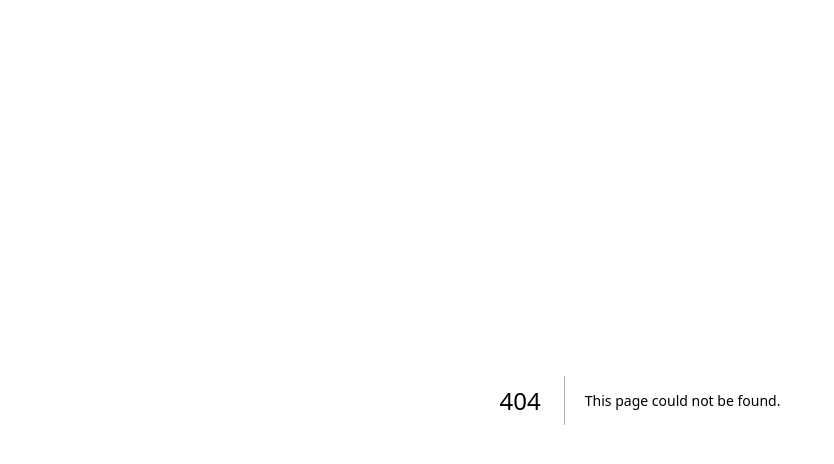
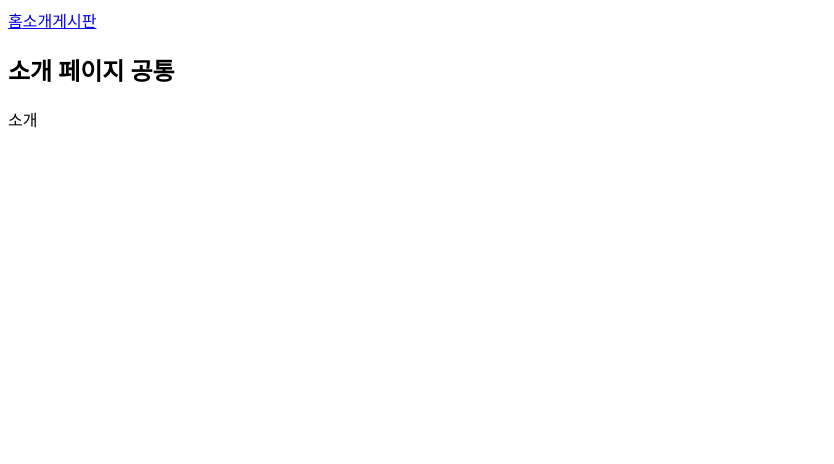
Before and after one commit to bambbdd/nextjsSpringbootDemo, a Next.js app in the folder frontapp/: page /about in a window 1280 px wide. Before the commit this address had no page. Shown: the top 464 px of the page, without its empty margins (0-834 px from the left). Built offline with nearby package versions, Linux system fonts and the light colour scheme.

Commit message:
routing nested layout

```diff
--- /dev/null
+++ b/frontapp/app/about/layout.tsx
@@ -0,0 +1,12 @@
+export default function AboutLayout({
+    children,
+}: Readonly<{
+    children: React.ReactNode;
+}>) {
+    return (
+        <>
+            <h2>소개 페이지 공통</h2>
+            {children}
+        </>
+    )
+}
--- /dev/null
+++ b/frontapp/app/about/page.tsx
@@ -0,0 +1,7 @@
+export default function About() {
+    return (
+        <>
+            <div>소개</div>
+        </>
+    )
+}
--- a/frontapp/app/layout.tsx
+++ b/frontapp/app/layout.tsx
@@ -1,4 +1,5 @@
 import type { Metadata } from "next";
+import Link from "next/link";
 // import "./globals.css";
 
 export const metadata: Metadata = {
@@ -14,6 +15,11 @@ export default function RootLayout({
   return (
     <html lang="ko">
       <body>
+        <nav>
+          <Link href="/">홈</Link>
+          <Link href="/about">소개</Link>
+          <Link href="/article">게시판</Link>
+        </nav>
         {children}
       </body>
     </html>
```
Also changed, not shown: frontapp/app/article/page.tsx (added, +7 -0 lines).
